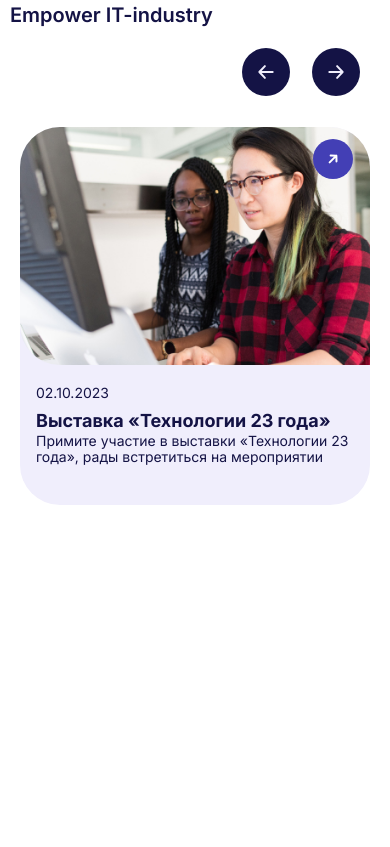
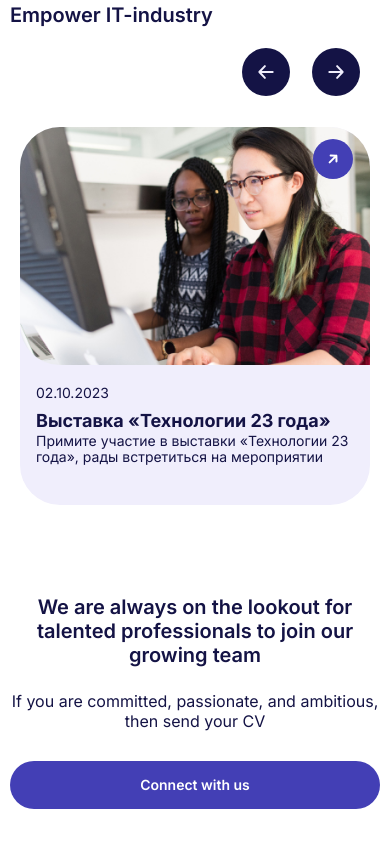
Before and after one commit to Enzhy58/bacca, a plain HTML site: page index.html in a window 390 px wide. Shown: the part 2533-3380 px from the top of the page. Before the commit the page ends 3128 px from the top, so only its background shows below. Drawn offline with Linux system fonts and the light colour scheme; a web font is replaced by a local one.

Commit message:
added adaptive connect

```diff
--- a/css/style.css
+++ b/css/style.css
@@ -971,7 +971,7 @@ body {
 
     .title {
         font-size: 30px;
-        margin-bottom: 100px;
+        line-height: 40px;
     }
 
     .top__title--big {
@@ -988,6 +988,10 @@ body {
 
     .technologies__list {
         grid-template-columns: repeat(2, 1fr);
+    }
+
+    .events__title {
+        margin-bottom: 100px;
     }
 
 }
@@ -1154,6 +1158,10 @@ body {
         margin-bottom: 40px;
     }
 
+    .connect__inner::before {
+        display: none;
+    }
+
 }
 
 @media (max-width: 576px) {
@@ -1202,9 +1210,23 @@ body {
         max-width: 100%;
     }
 
+    .connect__title {
+        margin-bottom: 24px;
+    }
+
+    .connect__text {
+        margin-bottom: 30px;
+    }
+
 }
 
 @media (max-width: 480px) {
+
+    .link--violet {
+        display: block;
+        font-size: 14px;
+        line-height: 16px;
+    }
 
     .top__title {
         margin-bottom: 32px;
--- a/index.html
+++ b/index.html
@@ -360,7 +360,7 @@
                 </div>
             </section>
 
-            <!-- <section class="connect page-section">
+            <section class="connect page-section">
                 <div class="container">
                     <div class="connect__inner">
                         <h2 class="connect__title title">We are always on the lookout for talented professionals to join our growing team </h2>
@@ -374,7 +374,7 @@
                 </div>
             </section>
 
-            <section class="success">
+            <!-- <section class="success">
                 <div class="container">
                     <h2 class="success__title title">Create your own success story with us</h2>
                     <ul class="advantages">
```
